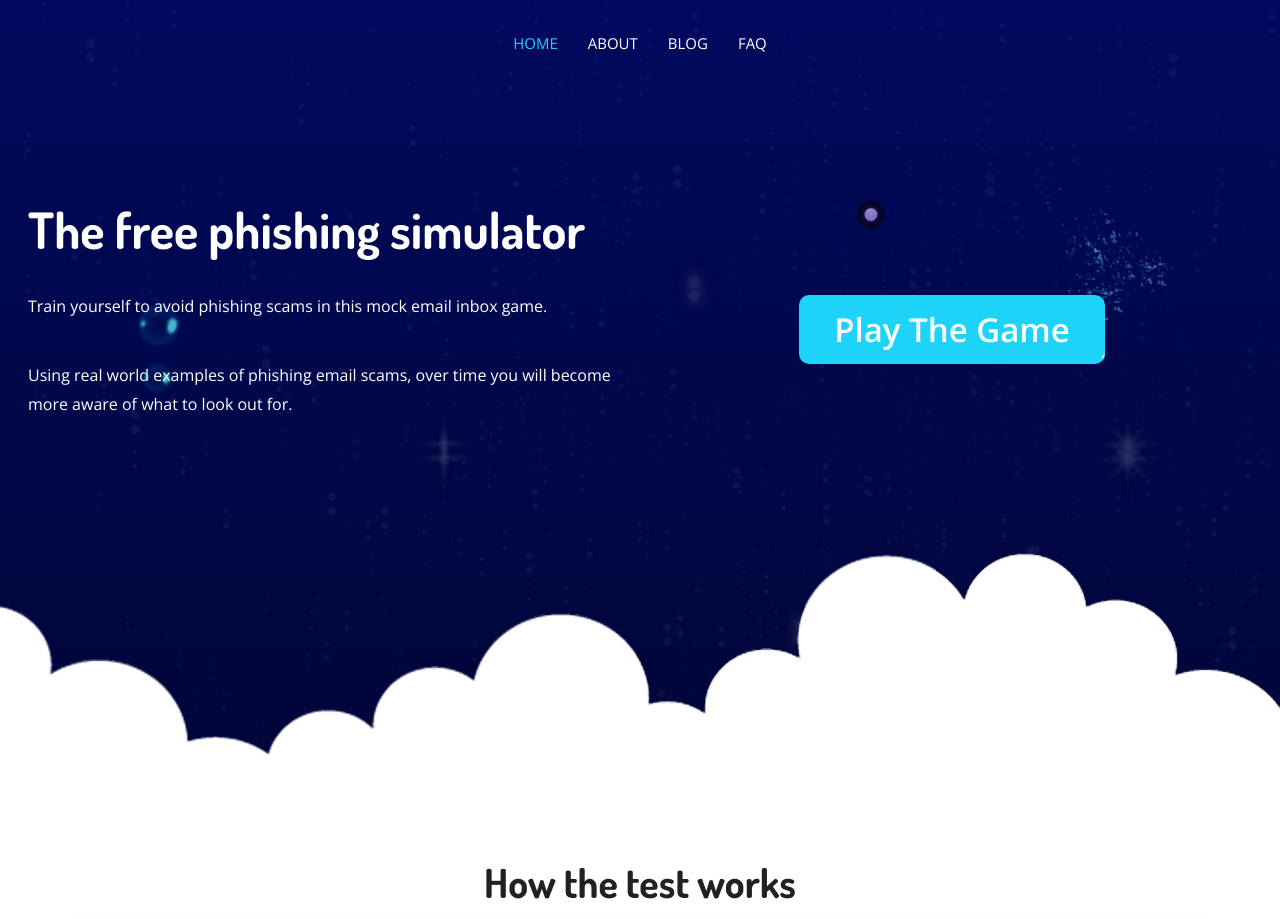
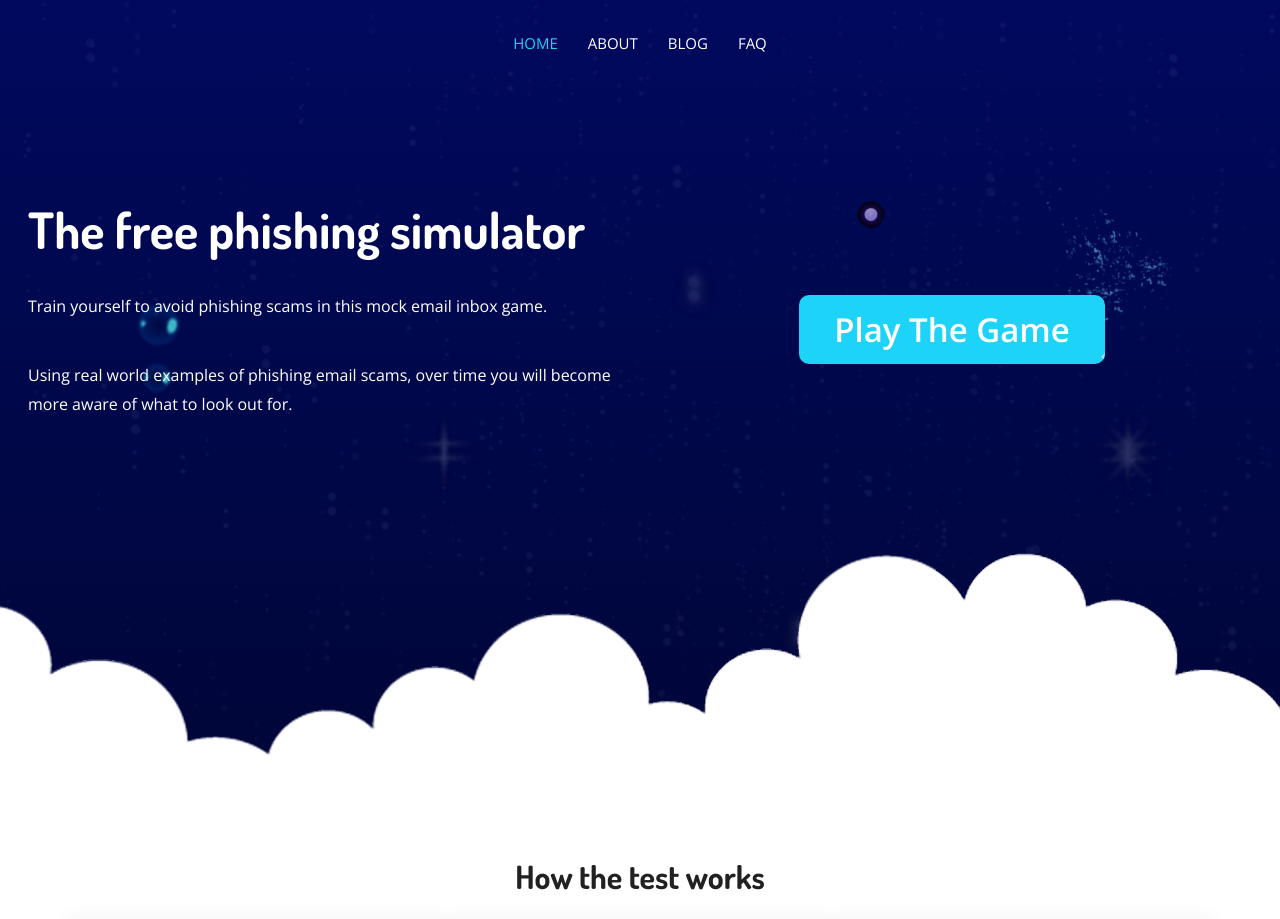
Before and after one commit to patrickcollings/phish-me-if-you-can-front, a Next.js app: page / in a window 1280 px wide. Shown: the top 919 px of the page. Built offline with nearby package versions, Linux system fonts and the light colour scheme.

Commit message:
remove extra h1 tag and canonical urls

```diff
--- a/components/HomeOne/Features.js
+++ b/components/HomeOne/Features.js
@@ -3,9 +3,9 @@ import Link from 'next/link'
 const Features = () => {
         return (
           <div className="features-area pt-100 pb-70">
-            <h1 style={{ textAlign: "center", paddingBottom: "1rem" }}>
+            <h2 style={{ textAlign: "center", paddingBottom: "1rem" }}>
               How the test works
-            </h1>
+            </h2>
             <div className="container">
               {/* <div className="row">
                 <div className="col-lg-4 col-sm-6 p-0">
--- a/pages/about.js
+++ b/pages/about.js
@@ -20,7 +20,6 @@ export default function Faq() {
       <NextSeo
         description="PhishMeIfYouCan is a free simulated phishing game."
         title="About | Phish Me If You Can"
-        canonical={canonicalUrl}
       />
 
       <Navbar />
--- a/pages/articles/[slug].js
+++ b/pages/articles/[slug].js
@@ -48,7 +48,6 @@ export default function ArticleDetails({fields}) {
       <NextSeo
         description={fields.title}
         title={fields.title}
-        canonical={canonicalUrl}
       />
 
       <Navbar />
--- a/pages/blog.js
+++ b/pages/blog.js
@@ -28,7 +28,6 @@ export default function Blog({entries}) {
         <NextSeo
           description="Articles, guides and the latest news in the world of scamming and phishing."
           title="Blog | Phish Me If You Can"
-          canonical={canonicalUrl}
         />
         <Navbar />
         <PageBanner
--- a/pages/faq.js
+++ b/pages/faq.js
@@ -17,7 +17,6 @@ export default function Faq() {
         <NextSeo
             description="Frequently asked questions about the PhishMeIfYouCan game."
             title="FAQ | Phish Me If You Can"
-            canonical={canonicalUrl}
         />
 
         <Navbar />
--- a/pages/privacy-policy.js
+++ b/pages/privacy-policy.js
@@ -17,7 +17,6 @@ export default function PrivacyPolicy() {
             <NextSeo
               description="Privacy policy for PhishMeIfYouCan"
               title="Privacy Policy | Phish Me If You Can"
-              canonical={canonicalUrl}
             />
 
             <Navbar />
```
